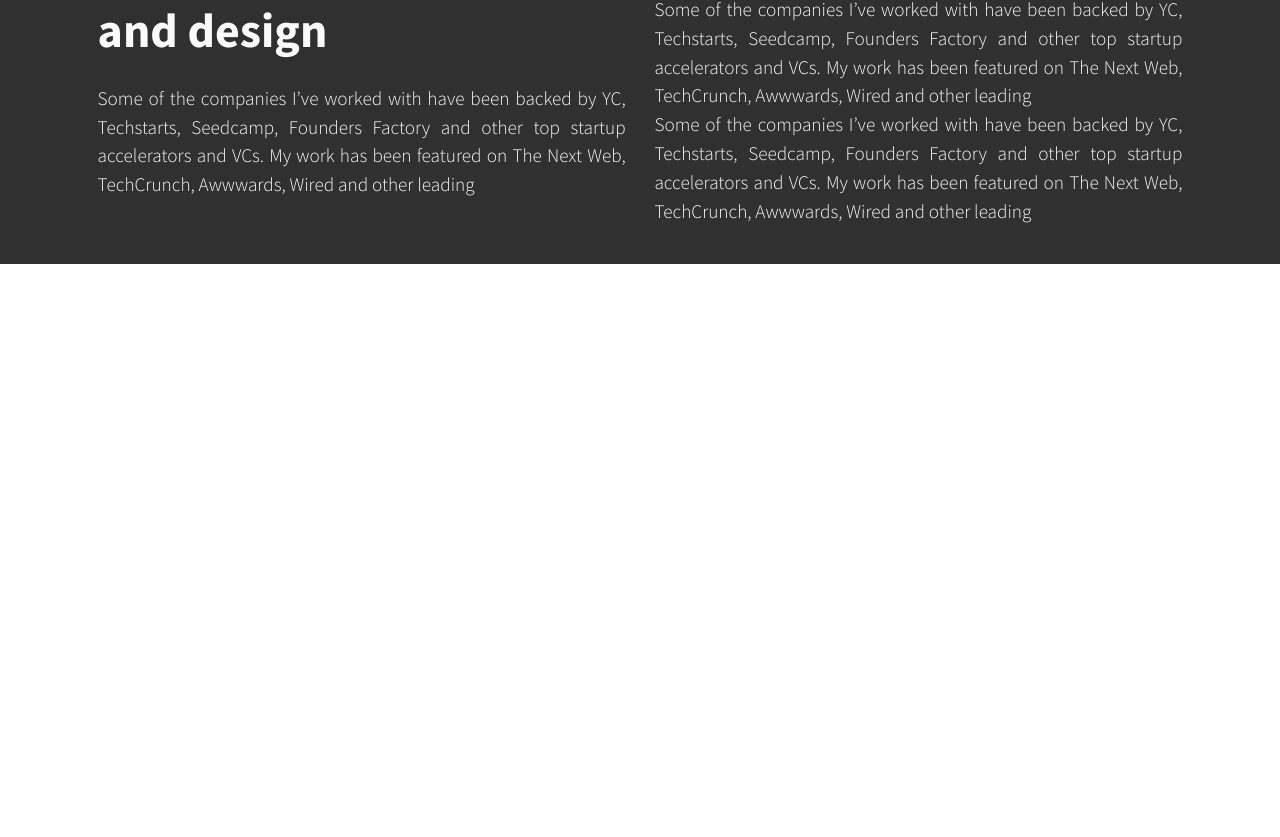
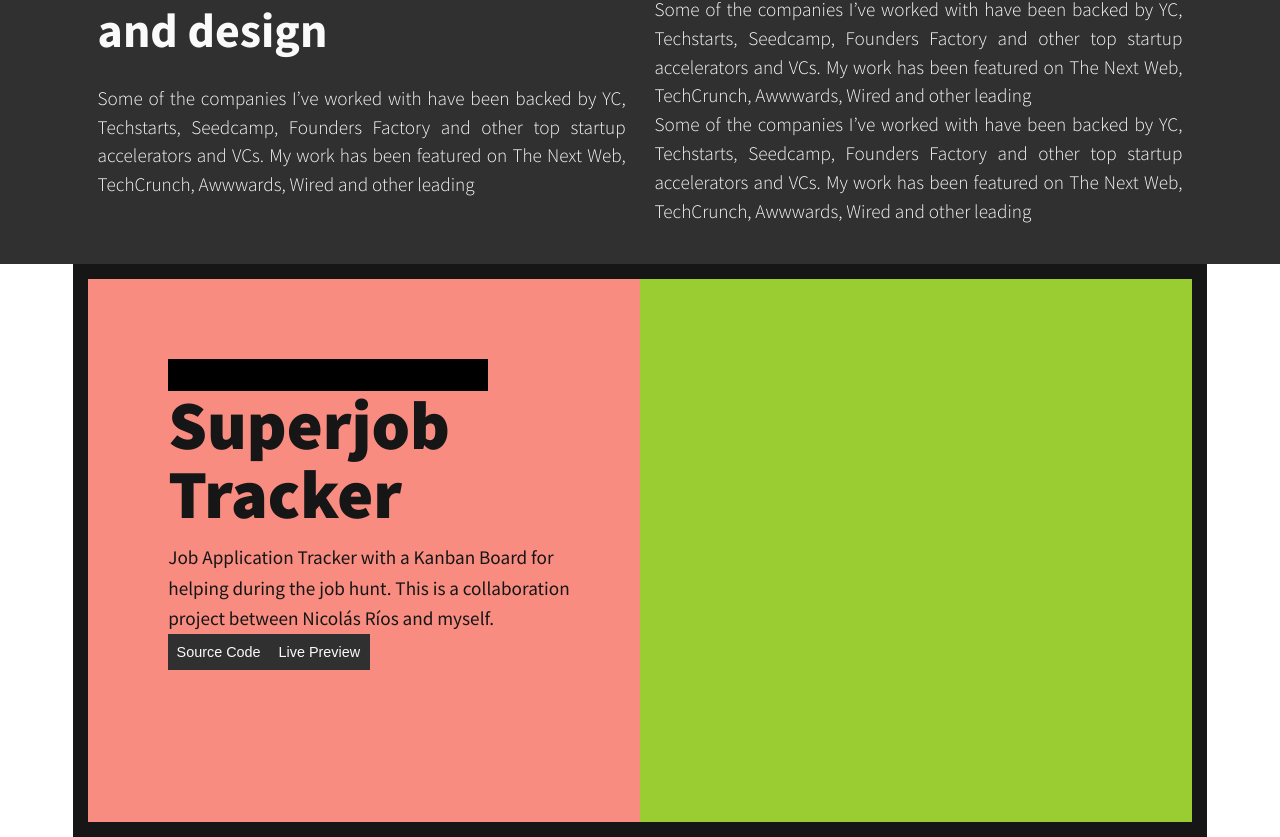
Before and after one commit to julendiaz/julen-tech-portfolio, a React (Create React App) app: page / in a window 1280 px wide. Shown: the part 1021-1858 px from the top of the page. Before the commit the page ends 1285 px from the top, so only its background shows below. Built offline with nearby package versions, Linux system fonts and the light colour scheme.

Commit message:
Build the basic style for the project-card container

```diff
--- a/src/App.js
+++ b/src/App.js
@@ -4,6 +4,7 @@
 import { Jumbotron } from './components/Jumbotron';
 import { Stats } from './components/Stats';
 import { About } from './components/About';
+import { Project } from './components/Project';
 
 function App() {
   return (
@@ -12,6 +13,7 @@
       <Jumbotron />
       <Stats />
       <About />
+      <Project title="Superjob Tracker" text="Job Application Tracker with a Kanban Board for helping during the job hunt. This is a collaboration project between Nicolás Ríos and myself."/>
     </div>
   );
 }
--- a/src/components/Project.js
+++ b/src/components/Project.js
@@ -1,18 +1,21 @@
 import React from "react";
 
 export const Project = (props) => {
+    return (
         <div className="project project__container">
-        <div className="project__text">
+            <div className="project__division project__division--text">
                 <div className="project__stack"></div>
                 <h1 className="project__title">{props.title}</h1>
-            <p className="project__text">{props.text}</p>
+                <p className="project__description">{props.text}</p>
                 <div className="project__links">
                     <button className="button button--source">Source Code</button>
                     <button className="button button--preview">Live Preview</button>
                 </div>
             </div>
-        <div className="project__image">
-            <img src="{props.image}" alt="{props.image-title}"></img>
+            <div className="project__division project__division--image">
+
             </div>
         </div>
+    )
+
 }
--- a/src/css/style.css
+++ b/src/css/style.css
@@ -214,6 +214,44 @@
   opacity: 1;
 }
 
+.project__container {
+  display: flex;
+  flex-direction: 0;
+  align-items: center;
+  justify-content: space-between;
+  width: 70.8522727273em;
+  height: 35.7954545455em;
+  background-color: #f98c81;
+  margin: 0 auto;
+  border: 0.9375em solid #161616;
+}
+.project__division {
+  width: 50%;
+  height: 100%;
+}
+.project__division--text {
+  padding: 5em 3em 2em 5em;
+  color: #161616;
+}
+.project__division--image {
+  background-color: yellowgreen;
+}
+.project__stack {
+  width: 20em;
+  height: 2em;
+  background-color: black;
+}
+.project__title {
+  font-size: 4.3em;
+  font-weight: 900;
+  line-height: 1;
+}
+.project__description {
+  font-size: 1.2em;
+  line-height: 1.6;
+  margin-top: 0.7em;
+}
+
 .about {
   display: flex;
   flex-direction: 0;
--- a/src/sass/2_utils/_functions.scss
+++ b/src/sass/2_utils/_functions.scss
@@ -23,3 +23,9 @@
 @function size($font-name) {
   @return map-get($font-sizes, $font-name);
 }
+
+$browser-context: 16; // Default
+
+@function em($pixels, $context: $browser-context) {
+  @return #{$pixels/$context}em;
+}
--- /dev/null
+++ b/src/sass/4_modules/_project.scss
@@ -0,0 +1,46 @@
+@use "../1_base/colors" as *;
+@use "../2_utils/mixins" as *;
+@use "../2_utils/functions" as *;
+
+.project {
+  &__container {
+    @include flex(0, center, space-between);
+    width: em(1247 / 1.1);
+    height: em(630 / 1.1);
+    background-color: $red;
+    margin: 0 auto;
+    border: em(15) solid $black_800;
+  }
+
+  &__division {
+    width: 50%;
+    height: 100%;
+
+    &--text {
+      padding: 5em 3em 2em 5em;
+      color: $black_800;
+    }
+
+    &--image {
+      background-color: yellowgreen;
+    }
+  }
+
+  &__stack {
+    width: 20em;
+    height: 2em;
+    background-color: black;
+  }
+
+  &__title {
+    font-size: size(big-title);
+    font-weight: weight(super);
+    line-height: 1;
+  }
+
+  &__description {
+    font-size: size(paragraph);
+    line-height: 1.6;
+    margin-top: 0.7em;
+  }
+}
--- a/src/sass/style.scss
+++ b/src/sass/style.scss
@@ -24,7 +24,7 @@
 @use "./4_modules/_button.scss";
 @use "./4_modules/_icons.scss";
 @use "./4_modules/_main-logo.scss";
-@use "./4_modules/_project-card.scss";
+@use "./4_modules/_project.scss";
 @use "./4_modules/_tag.scss";
 @use "./4_modules/_testimonial.scss";
 @use "./4_modules/_youtube.scss";
```
Also changed, not shown: src/sass/4_modules/_project-card.scss (deleted), 1 other file (tests, documents, lock files or other folders). Lines whose indentation alone changed are shown as unchanged.
